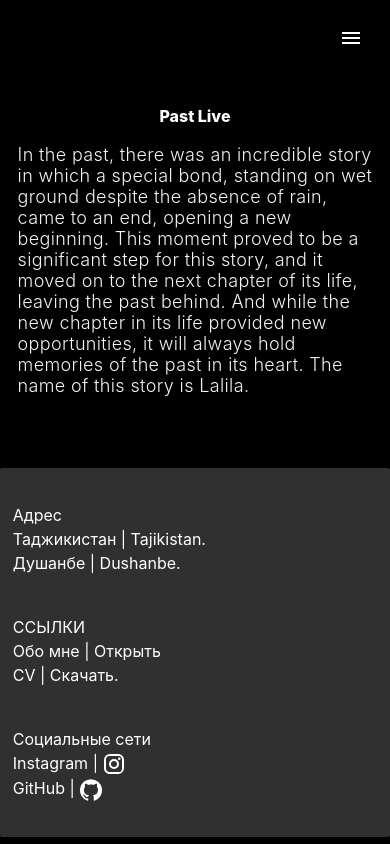
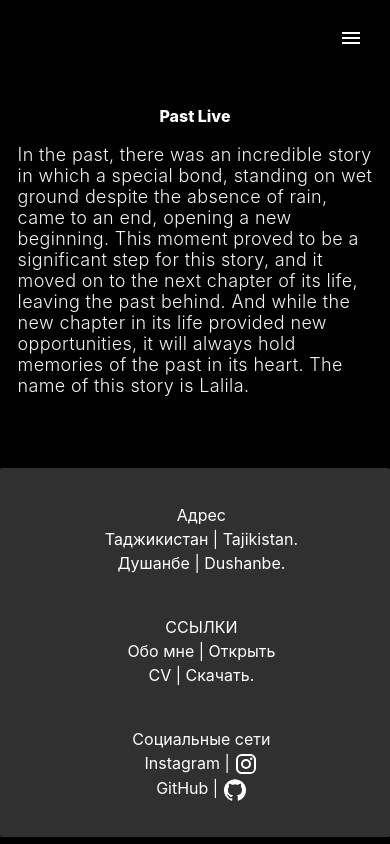
Before and after one commit to Komil-Muminov/komilff, a React (Vite) app: page /Pastlives in a window 390 px wide. Built offline with nearby package versions, Linux system fonts and the light colour scheme.

Commit message:
fx footer-responsive

```diff
--- a/src/App.jsx
+++ b/src/App.jsx
@@ -10,9 +10,9 @@ import Home from "./components/Home/Home";
 import PersonPage from "./components/Person/PersonPage";
 import Experience from "./components/Experience/Experience";
 import Contacts from "./components/Contacts/Contacts";
+import Pastlives from "./components/PastLive/Pastlives";
+import Footer from "./components/Footer/Footer";
 import ErrorPage from "./components/ErrorPage/ErrorPage";
-import Footer from "./components/Footer/Footer";
-import Pastlives from "./components/PastLive/Pastlives";
 function App() {
 	useEffect(() => {
 		AOS.init({
--- a/src/components/Footer/Footer.jsx
+++ b/src/components/Footer/Footer.jsx
@@ -7,7 +7,7 @@ const Footer = () => {
 		<>
 			<footer className="py-[2.2em] md:pl-[0.9em] md:pb-[13em]   rounded-sm footer">
 				<div className="container">
-					<div className="footer-content flex flex-col pl-[0.8em] md:flex-row md:justify-between gap-10">
+					<div className="footer-content text-center flex flex-col pl-[0.8em] md:flex-row md:justify-between gap-10">
 						<div className="footer-left flex flex-col">
 							<h2 className="footer-left-text">Адрес</h2>
 							<p className="footer-left-text">Таджикистан | Tajikistan.</p>
```
